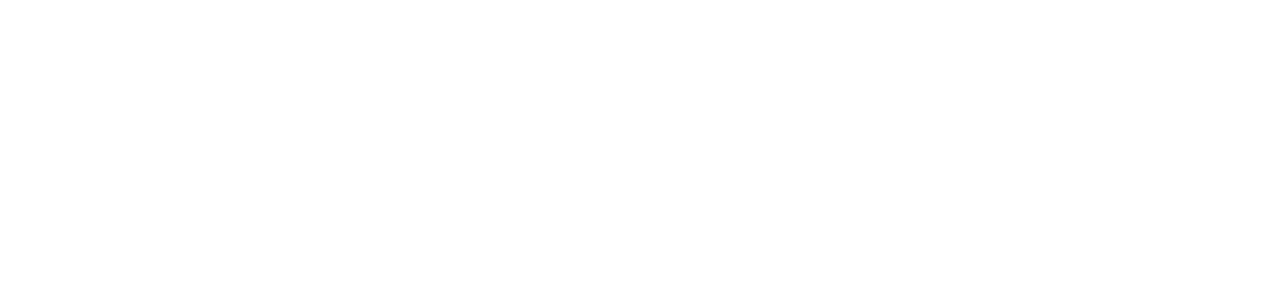
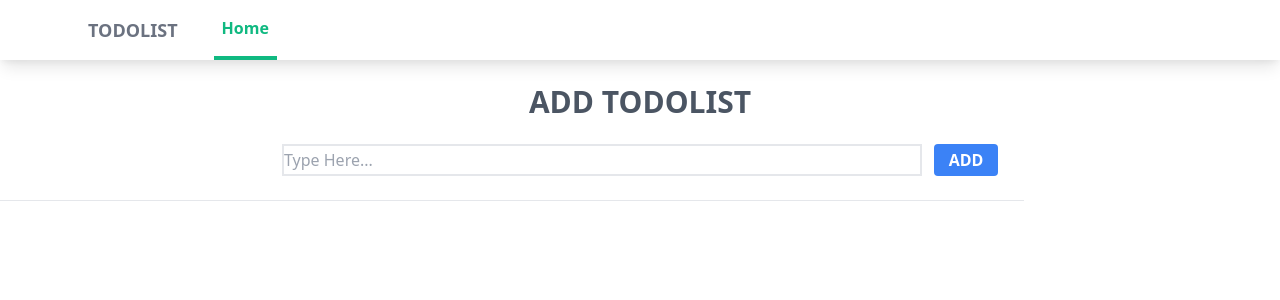
Before and after one commit to Ryonem2/todoListNextJS, a Next.js app: page / in a window 1280 px wide. Shown: the top 300 px of the page. Built offline with nearby package versions, Linux system fonts and the light colour scheme.

Commit message:
create server and connected to database

```diff
--- /dev/null
+++ b/components/Content.tsx
@@ -0,0 +1,61 @@
+import React, { useState } from "react";
+import axios from "axios";
+
+export default function Content() {
+  const [inputData, setInputData] = useState("");
+  const [check, setCheck] = useState("");
+  //   const data: string[] = [];
+  const d = new Date();
+  let key = 1;
+
+  const setKeyDown = (e: any): void => {
+    setInputData(e.target.value);
+  };
+  const insertData = async () => {
+    try {
+      const res = await axios.post("https://localhost:8080", {
+        listContent: inputData,
+        date: d.getTime(),
+        key: d.getTime() + key,
+      });
+      console.log(res.data);
+    } catch (e) {
+      console.error(e);
+    }
+  };
+  const setData = (): void => {
+    setCheck("");
+    if (!!inputData) {
+      setCheck("You input incorrectly");
+      return;
+    }
+    insertData();
+    key++;
+  };
+
+  return (
+    <div className="container mx-auto">
+      <h1 className="text-3xl font-semibold text-gray-600 text-center my-6">
+        ADD TODOLIST
+      </h1>
+      <div className="flex justify-center items-center mx-auto">
+        <input
+          className="block w-1/2 mr-3 h-8 border-solid border-2 border-gray-200 text-gray-500 focus:border-gray-400"
+          type="text"
+          placeholder="Type Here..."
+          onChange={setKeyDown}
+        />
+        {/* <input type="text" /> */}
+        <small className="text-red-500">{check}</small>
+
+        <button
+          className="w-16 h-8 bg-blue-500 hover:bg-blue-600 rounded text-white font-semibold"
+          onClick={setData}
+        >
+          ADD
+        </button>
+      </div>
+      <hr className="w-4/5 h-1 my-6" />
+    </div>
+  );
+}
--- a/components/Navbar.tsx
+++ b/components/Navbar.tsx
@@ -1,9 +1,51 @@
-import React from 'react'
+import React from "react";
 
 export default function Navbar() {
-    return (
-        <div>
-
+  return (
+    <>
+      <nav className="bg-white shadow-lg">
+        <div className="max-w-6xl mx-auto px-4">
+          <div className="flex justify-between">
+            <div className="flex space-x-7">
+              {/* Website Logo */}
+              <div>
+                <a href="#" className="flex items-center py-4 px-2">
+                  <span className="font-semibold text-gray-500 text-lg">
+                    TODOLIST
+                  </span>
+                </a>
+              </div>
+              {/* Primary Navbar items */}
+              <div className="hidden md:flex items-center space-x-1">
+                <a
+                  href="#"
+                  className="py-4 px-2 text-green-500 border-b-4 border-green-500 font-semibold "
+                >
+                  Home
+                </a>
+                {/* <a
+                  href="#"
+                  className="py-4 px-2 text-gray-500 font-semibold hover:text-green-500 transition duration-300"
+                >
+                  Services
+                </a>
+                <a
+                  href="#"
+                  className="py-4 px-2 text-gray-500 font-semibold hover:text-green-500 transition duration-300"
+                >
+                  About
+                </a>
+                <a
+                  href="#"
+                  className="py-4 px-2 text-gray-500 font-semibold hover:text-green-500 transition duration-300"
+                >
+                  Contact Us
+                </a> */}
+              </div>
+            </div>
+          </div>
         </div>
-    )
+      </nav>
+    </>
+  );
 }
--- a/pages/index.tsx
+++ b/pages/index.tsx
@@ -1,11 +1,15 @@
-import type { NextPage } from 'next'
+import type { NextPage } from "next";
+import Navbar from "../components/Navbar";
+import Content from "../components/content";
+const num: string | undefined = process.env.PORT;
 
 const Home: NextPage = () => {
   return (
     <div>
+      <Navbar />
+      <Content />
+    </div>
+  );
+};
 
-    </div>
-  )
-}
-
-export default Home
+export default Home;
```
Also changed, not shown: tsconfig.json (+15 -4 lines), 1 other file (tests, documents, lock files or other folders).
